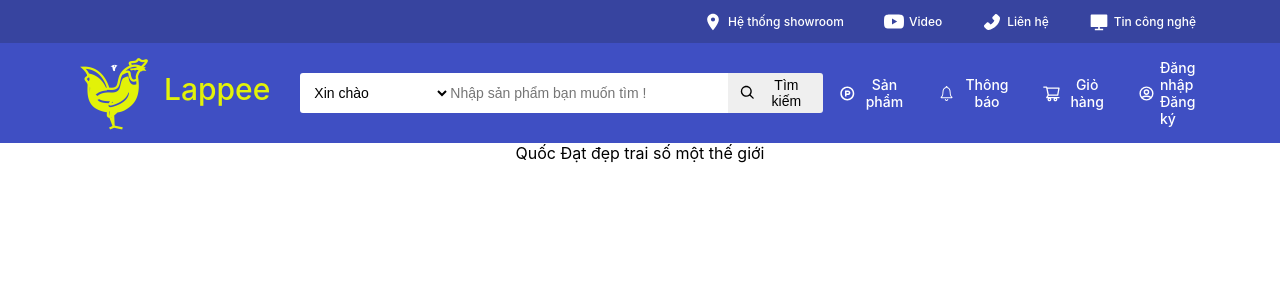
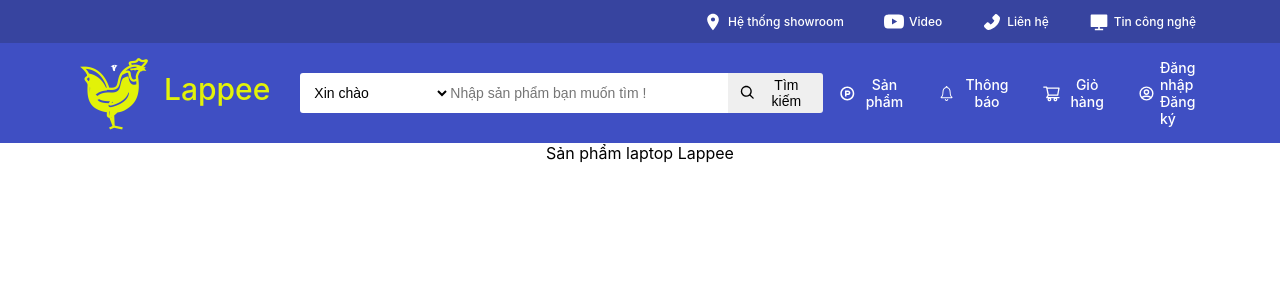
Before and after one commit to hairit/Web-e-commerce-laptop, a React (Create React App) app in the folder laptop-store-webapp/: page /sanpham in a window 1280 px wide. Shown: the top 300 px of the page. Built offline with nearby package versions, Linux system fonts and the light colour scheme.

Commit message:
Edit laptop

```diff
--- a/laptop-store-webapp/src/Pages/Product.js
+++ b/laptop-store-webapp/src/Pages/Product.js
@@ -1,5 +1,5 @@
 import React from "react";
 import "../CSS/Product.css";
 export default function Product() {
-  return <div className="product">Quốc Đạt đẹp trai số một thế giới</div>;
+  return <div className="product">Sản phẩm laptop Lappee</div>;
 }
```
